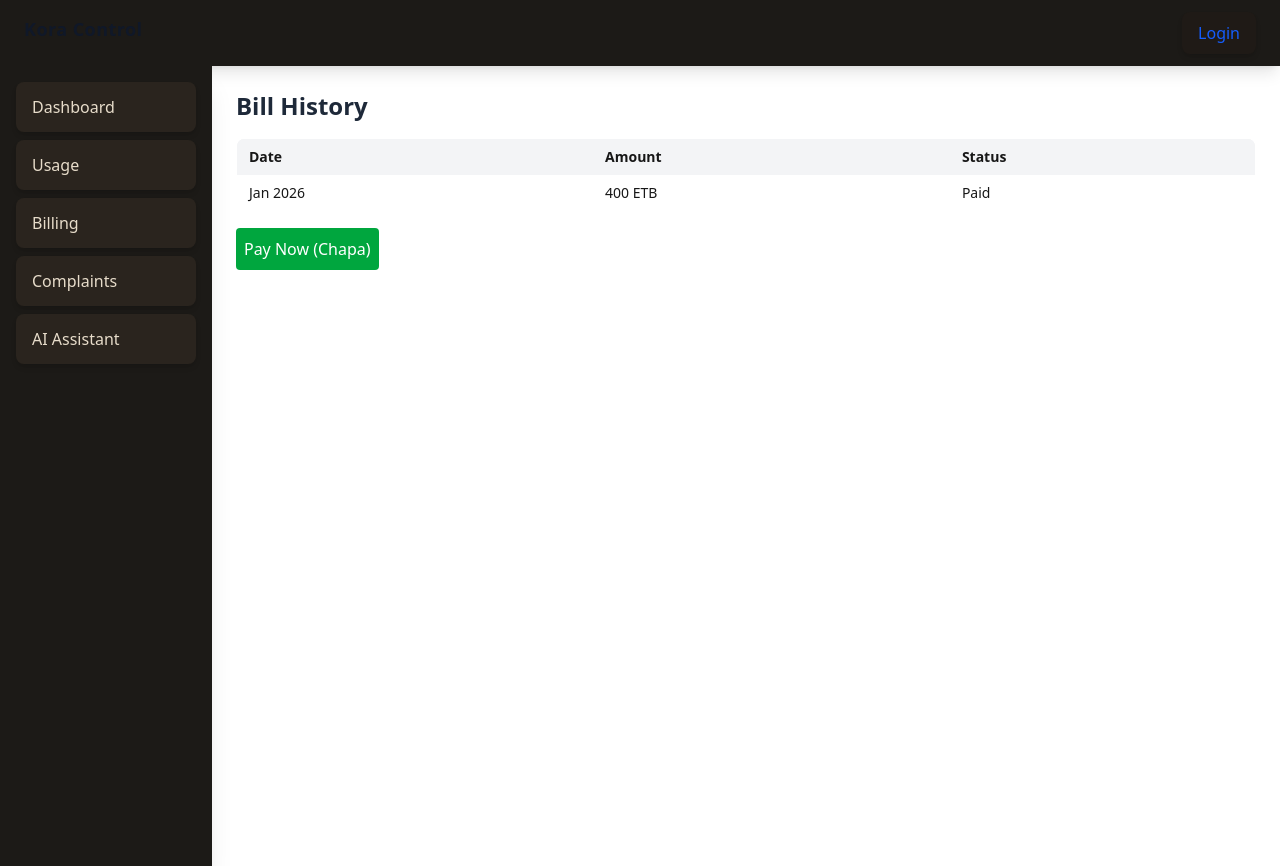
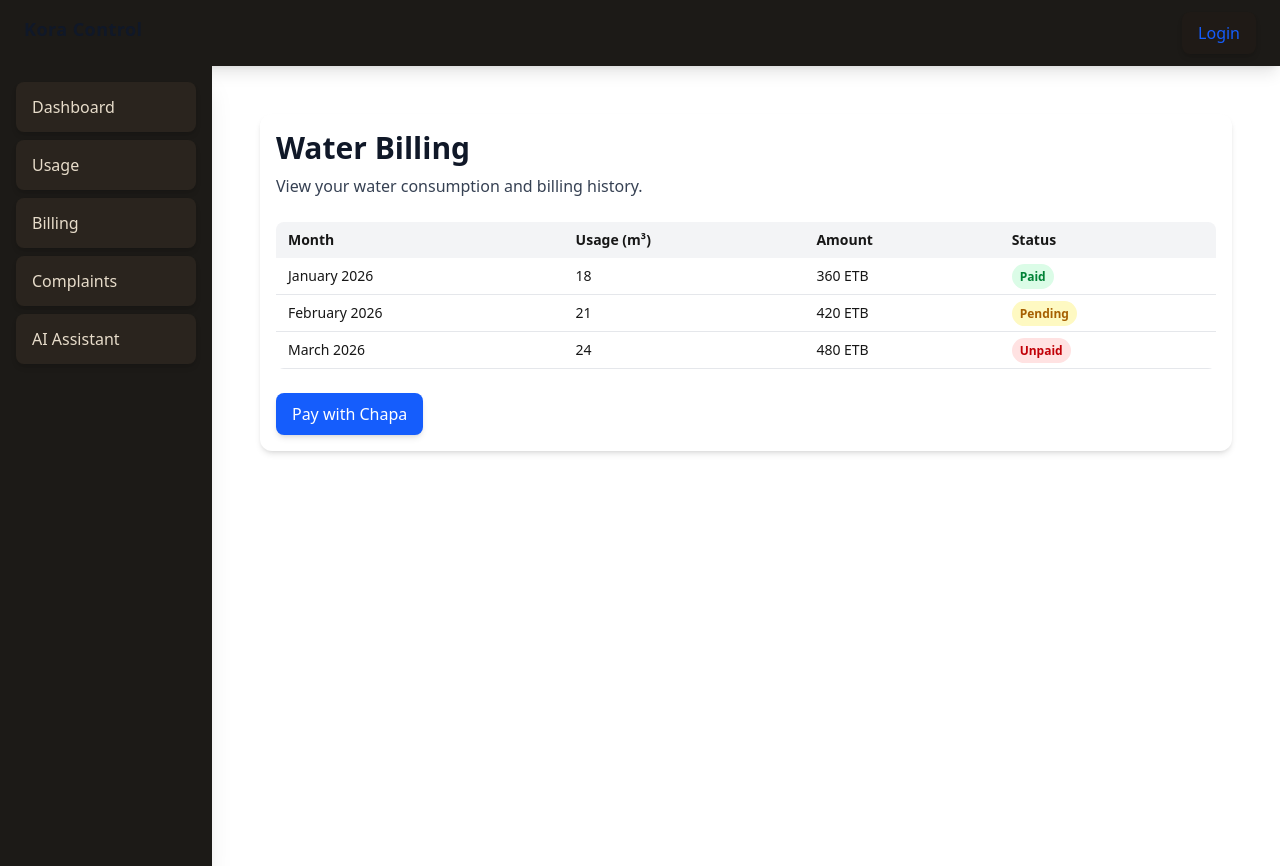
Before and after one commit to betyjo/koracontrol, a Next.js app in the folder web-ui/: page /billing in a window 1280 px wide. Built offline with nearby package versions, Linux system fonts and the light colour scheme.

Commit message:
update AI chat greeting and enhance billing and usage pages

```diff
--- a/web-ui/src/app/ai-chat/page.tsx
+++ b/web-ui/src/app/ai-chat/page.tsx
@@ -4,7 +4,7 @@ export default function AIChatPage() {
       <h2 className="text-2xl font-bold mb-4">AI Assistant</h2>
 
       <div className="border h-64 p-2 mb-3 overflow-y-scroll">
-        <p><b>AI:</b> Hello! How can I help you?</p>
+        <p><b>Kora AI:</b> Hello! How can I help you?</p>
       </div>
 
       <input className="border p-2 w-full mb-2" placeholder="Type your question..." />
--- a/web-ui/src/app/billing/page.tsx
+++ b/web-ui/src/app/billing/page.tsx
@@ -1,24 +1,79 @@
+// export default function BillingPage() {
+//   return (
+//     <div>
+//       <h2 className="text-2xl font-bold mb-4">Bill History</h2>
+
+//       <table className="w-full border">
+//         <tr className="bg-gray-100">
+//           <th>Date</th>
+//           <th>Amount</th>
+//           <th>Status</th>
+//         </tr>
+//         <tr>
+//           <td>Jan 2026</td>
+//           <td>400 ETB</td>
+//           <td>Paid</td>
+//         </tr>
+//       </table>
+
+//       <button className="mt-4 bg-green-600 text-white p-2 rounded">
+//         Pay Now (Chapa)
+//       </button>
+//     </div>
+//   );
+// }
 export default function BillingPage() {
   return (
-    <div>
-      <h2 className="text-2xl font-bold mb-4">Bill History</h2>
+    <div className="p-6">
+      <div className="card">
+        <h1>Water Billing</h1>
+        <p>View your water consumption and billing history.</p>
 
-      <table className="w-full border">
-        <tr className="bg-gray-100">
-          <th>Date</th>
+        <div className="mt-6 overflow-x-auto">
+          <table>
+            <thead>
+              <tr>
+                <th>Month</th>
+                <th>Usage (m³)</th>
                 <th>Amount</th>
                 <th>Status</th>
               </tr>
+            </thead>
+            <tbody>
               <tr>
-          <td>Jan 2026</td>
-          <td>400 ETB</td>
-          <td>Paid</td>
+                <td>January 2026</td>
+                <td>18</td>
+                <td>360 ETB</td>
+                <td>
+                  <span className="badge-success">Paid</span>
+                </td>
               </tr>
+
+              <tr>
+                <td>February 2026</td>
+                <td>21</td>
+                <td>420 ETB</td>
+                <td>
+                  <span className="badge-warning">Pending</span>
+                </td>
+              </tr>
+
+              <tr>
+                <td>March 2026</td>
+                <td>24</td>
+                <td>480 ETB</td>
+                <td>
+                  <span className="badge-danger">Unpaid</span>
+                </td>
+              </tr>
+            </tbody>
           </table>
+        </div>
 
-      <button className="mt-4 bg-green-600 text-white p-2 rounded">
-        Pay Now (Chapa)
-      </button>
+        <div className="mt-6">
+          <button className="btn-primary">Pay with Chapa</button>
+        </div>
+      </div>
     </div>
   );
 }
--- a/web-ui/src/app/usage/page.tsx
+++ b/web-ui/src/app/usage/page.tsx
@@ -2,26 +2,70 @@ export default function UsagePage() {
   return (
     <div className="p-6">
       <div className="card">
-        <h1>Usage</h1>
+        <h1>Water Usage</h1>
         <p>
-          Here you will see your daily and monthly electricity consumption.
+          Monitor your daily and monthly water consumption.
         </p>
       </div>
 
+      {/* Summary Cards */}
       <div className="grid grid-cols-1 md:grid-cols-3 gap-6 mt-6">
         <div className="card">
           <h3>Today</h3>
-          <p>12 kWh</p>
+          <p>120 liters</p>
+        </div>
+
+        <div className="card">
+          <h3>This Week</h3>
+          <p>850 liters</p>
         </div>
 
         <div className="card">
           <h3>This Month</h3>
-          <p>230 kWh</p>
+          <p>3.2 m³</p>
         </div>
+      </div>
 
-        <div className="card">
-          <h3>Last Month</h3>
-          <p>210 kWh</p>
+      {/* Usage Details */}
+      <div className="card mt-6">
+        <h3>Recent Water Usage</h3>
+        <p className="mb-4">
+          Your recent daily water consumption records.
+        </p>
+
+        <div className="overflow-x-auto">
+          <table>
+            <thead>
+              <tr>
+                <th>Date</th>
+                <th>Usage (liters)</th>
+                <th>Status</th>
+              </tr>
+            </thead>
+            <tbody>
+              <tr>
+                <td>2026-02-25</td>
+                <td>115</td>
+                <td>
+                  <span className="badge-success">Normal</span>
+                </td>
+              </tr>
+              <tr>
+                <td>2026-02-26</td>
+                <td>140</td>
+                <td>
+                  <span className="badge-warning">High</span>
+                </td>
+              </tr>
+              <tr>
+                <td>2026-02-27</td>
+                <td>100</td>
+                <td>
+                  <span className="badge-success">Normal</span>
+                </td>
+              </tr>
+            </tbody>
+          </table>
         </div>
       </div>
     </div>
```
Lines whose indentation alone changed are shown as unchanged.
